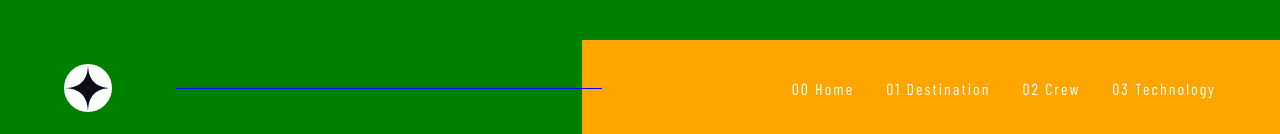
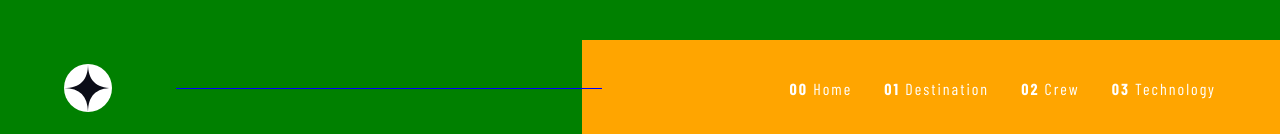
Before and after one commit to devlinmorrow/space-tourism, a Next.js app: page /space-tourism in a window 1280 px wide. Shown: the top 134 px of the page. Built offline with nearby package versions, Linux system fonts and the light colour scheme; a web font is replaced by a local one.

Commit message:
make numbers in nav strong

```diff
--- a/src/app/space-tourism/components/Header.tsx
+++ b/src/app/space-tourism/components/Header.tsx
@@ -1,7 +1,7 @@
 import styled from "styled-components";
 import logo from "../../../../public/assets/shared/logo.svg";
 import { QUERIES } from "../../constants";
-import { textPreset4, textPreset8 } from "@/app/globalStyles";
+import { textPreset8 } from "@/app/globalStyles";
 
 export function Header() {
   return (
@@ -11,10 +11,18 @@ export function Header() {
         <Line />
       </ImageLine>
       <NavBar>
-        <NavLink>00 Home</NavLink>
-        <NavLink>01 Destination</NavLink>
-        <NavLink>02 Crew</NavLink>
-        <NavLink>03 Technology</NavLink>
+        <NavLink>
+          <strong>00</strong> Home
+        </NavLink>
+        <NavLink>
+          <strong>01</strong> Destination
+        </NavLink>
+        <NavLink>
+          <strong>02</strong> Crew
+        </NavLink>
+        <NavLink>
+          <strong>03</strong> Technology
+        </NavLink>
       </NavBar>
     </HeaderWrapper>
   );
@@ -79,7 +87,7 @@ const NavBar = styled.nav`
   height: 100%;
 `;
 
-const NavLink = styled.p`
+const NavLink = styled.a`
   ${textPreset8};
   color: var(--white);
 `;
```
